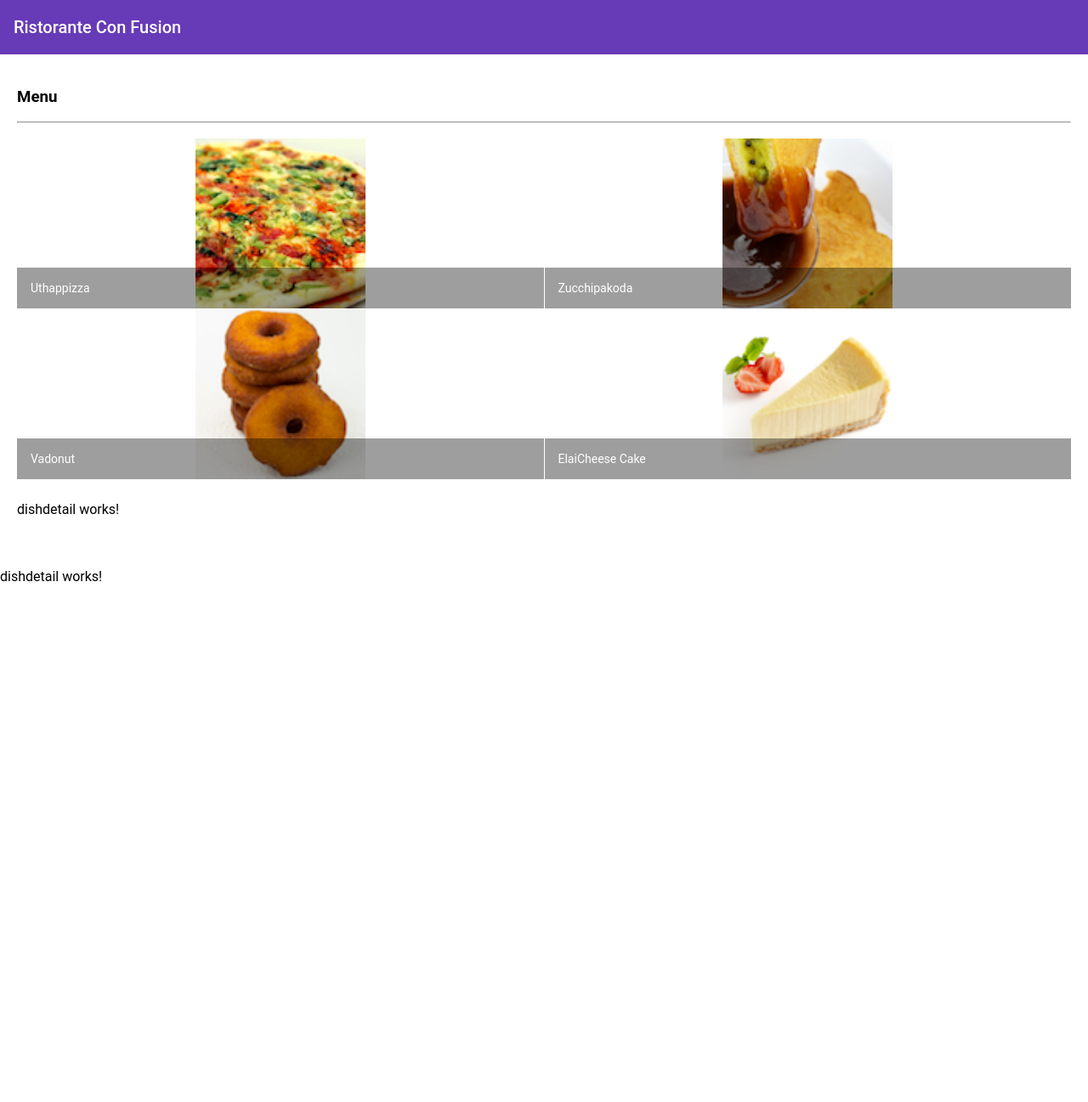
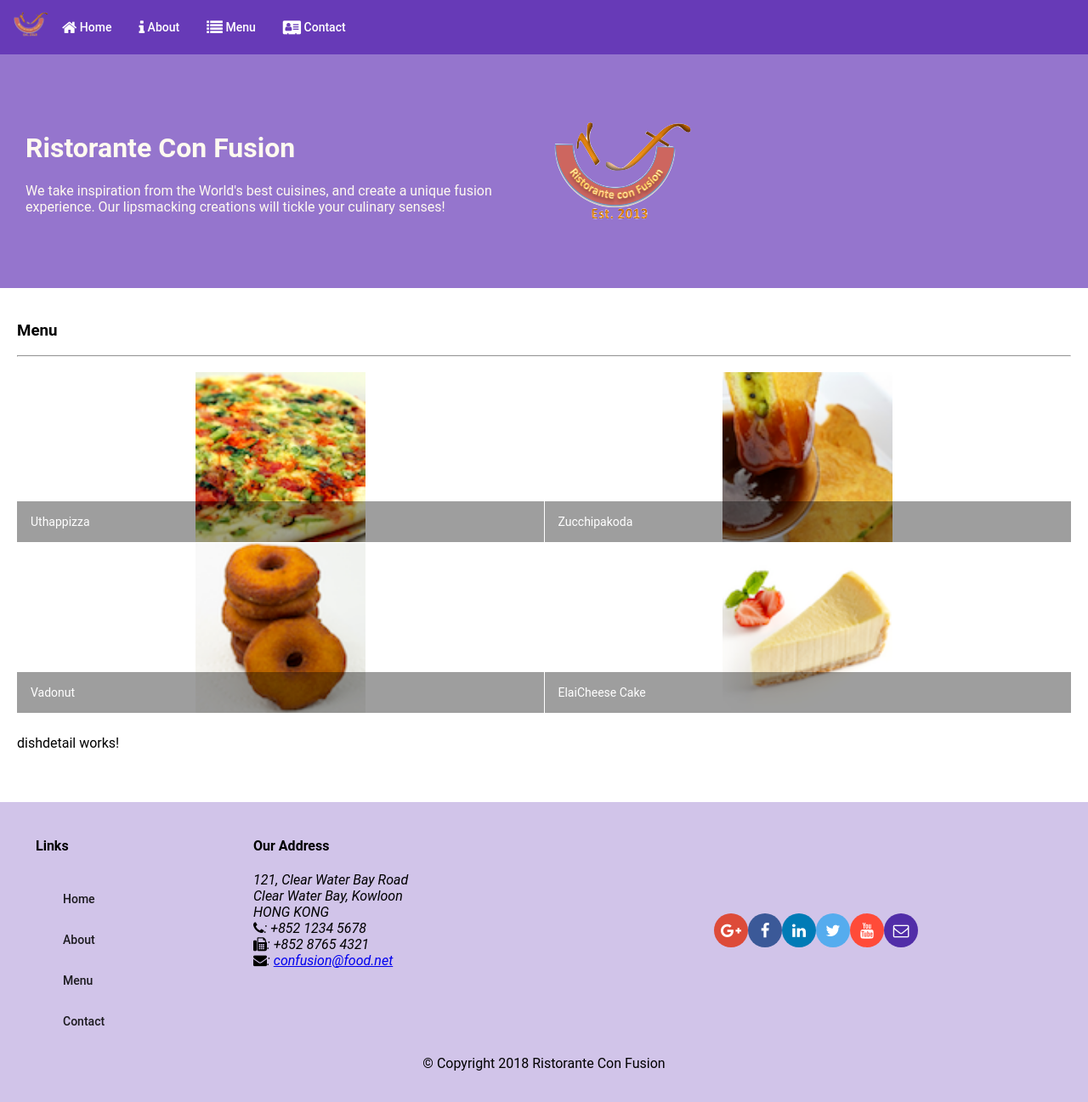
Before and after one commit to barathkumar2699/angular, an Angular app: page / in a window 1280 px wide. Shown: the whole page at 85% size. Before the commit the page ends 800 px from the top, so only its background shows below. Built offline with nearby package versions, Linux system fonts and the light colour scheme.

Commit message:
Header And Footer

```diff
--- a/src/app/app.component.html
+++ b/src/app/app.component.html
@@ -1,5 +1,5 @@
-<mat-toolbar color="primary"> <span>Ristorante Con Fusion</span> </mat-toolbar>
+<app-header></app-header>
 
 <app-menu></app-menu>
 
-<app-dishdetail></app-dishdetail>
+<app-footer></app-footer>
--- a/src/app/footer/footer.component.html
+++ b/src/app/footer/footer.component.html
@@ -1,3 +1,43 @@
-<p>
-  footer works!
-</p>
+<div class="container footer"
+    fxLayout="row wrap"
+    fxLayout.lt-md="column"
+    fxLayoutAlign="center center"
+    fxLayoutGap="10px">
+
+  <div fxFlex="100" fxFlex.gt-sm="50">
+    <div fxLayout="row">
+      <div fxFlex="40" fxFlexOffset="20px">
+        <h4>Links</h4>
+        <mat-list>
+          <mat-list-item><a mat-button>Home</a></mat-list-item>
+          <mat-list-item><a mat-button>About</a></mat-list-item>
+          <mat-list-item><a mat-button>Menu</a></mat-list-item>
+          <mat-list-item><a mat-button>Contact</a></mat-list-item>
+        </mat-list>
+      </div>
+      <div fxFlex="55">
+        <h4>Our Address</h4>
+        <address style="text-size: 80%">
+          121, Clear Water Bay Road<br> Clear Water Bay, Kowloon<br> HONG KONG<br>
+          <i class="fa fa-phone"></i>: +852 1234 5678<br>
+          <i class="fa fa-fax"></i>: +852 8765 4321<br>
+          <i class="fa fa-envelope"></i>:
+          <a href="mailto:confusion@food.net">confusion@food.net</a>
+        </address>
+      </div>
+    </div>
+  </div>
+  <div fxFlex="100" fxFlex.gt-sm="45">
+    <div style="text-align:center">
+      <a mat-icon-button class="btn-google-plus" href="http://google.com/+"><i class="fa fa-google-plus fa-lg"></i></a>
+      <a mat-icon-button class="btn-facebook" href="http://www.facebook.com/profile.php?id="><i class="fa fa-facebook fa-lg"></i></a>
+      <a mat-icon-button class="btn-linkedin" href="http://www.linkedin.com/in/"><i class="fa fa-linkedin fa-lg"></i></a>
+      <a mat-icon-button class="btn-twitter" href="http://twitter.com/"><i class="fa fa-twitter fa-lg"></i></a>
+      <a mat-icon-button class="btn-youtube" href="http://youtube.com/"><i class="fa fa-youtube fa-lg"></i></a>
+      <a mat-icon-button class="btn-mail" href="mailto:"><i class="fa fa-envelope-o fa-lg"></i></a>
+    </div>
+  </div>
+  <div>
+      <p>© Copyright 2018 Ristorante Con Fusion</p>
+  </div>
+</div>
--- a/src/app/footer/footer.component.scss
+++ b/src/app/footer/footer.component.scss
@@ -0,0 +1,21 @@
+$lt-gray: #ddd;
+$background-dark: #512DA8;
+$background-light: #9575CD;
+$background-pale: #D1C4E9;
+
+@mixin zero-margin($pad-up-down, $pad-left-right) {
+    margin: 0px auto;
+    padding: $pad-up-down $pad-left-right;
+}
+
+.footer{
+    background-color: $background-pale;
+    @include zero-margin(20px, 0px);
+}
+
+.btn-facebook {color:#fff!important; background-color:#3b5998!important;}
+.btn-google-plus{color:#fff!important;background-color:#dd4b39!important;}
+.btn-youtube{color:#fff!important;background-color:#ff4b39!important;}
+.btn-linkedin{color:#fff!important;background-color:#007bb6!important;}
+.btn-twitter{color:#fff!important;background-color:#55acee!important;}
+.btn-mail{color:#fff!important;background-color:#512DA8!important;}
--- a/src/app/header/header.component.html
+++ b/src/app/header/header.component.html
@@ -1,3 +1,27 @@
-<p>
-  header works!
-</p>
+<mat-toolbar color="primary">
+  <span><img src="/assets/images/logo.png" height=30 width=41></span>
+  <a mat-button><span class="fa fa-home fa-lg"></span> Home</a>
+  <a mat-button><span class="fa fa-info fa-lg"></span> About</a>
+  <a mat-button><span class="fa fa-list fa-lg"></span> Menu</a>
+  <a mat-button><span class="fa fa-address-card fa-lg"></span> Contact</a>
+</mat-toolbar>
+
+<div class="container jumbotron"
+    fxLayout="row"
+    fxLayout.sm="column"
+    fxLayout.xs="column"
+    fxLayoutAlign.xs="start center"
+    fxLayoutAlign.sm="start center"
+    fxLayoutAlign.gt-sm="center center"
+    fxLayoutGap="10px">
+
+  <div fxFlex fxFlex.gt-sm="50%">
+    <h1>Ristorante Con Fusion</h1>
+    <p>We take inspiration from the World's best cuisines, and create a unique fusion experience. Our lipsmacking creations
+      will tickle your culinary senses!</p>
+  </div>
+  <div fxFlex fxFlex.gt-sm="20%">
+    <img src="/assets/images/logo.png" alt="Logo">
+  </div>
+  <div fxFlex></div>
+</div>
--- a/src/app/header/header.component.scss
+++ b/src/app/header/header.component.scss
@@ -0,0 +1,16 @@
+$lt-gray: #ddd;
+$background-dark: #512DA8;
+$background-light: #9575CD;
+$background-pale: #D1C4E9;
+
+@mixin zero-margin($pad-up-down, $pad-left-right) {
+    margin: 0px auto;
+    padding: $pad-up-down $pad-left-right;
+}
+
+.jumbotron {
+    @include zero-margin(70px,30px);
+    background: $background-light ;
+    color:floralwhite;
+    min-height: 150px;
+}
--- a/src/styles.scss
+++ b/src/styles.scss
@@ -14,3 +14,38 @@
   margin: 20px;
   display: flex;
 }
+
+
+
+$lt-gray: #ddd;
+$background-dark: #512DA8;
+$background-light: #9575CD;
+$background-pale: #D1C4E9;
+$primary-color-dark:   #512DA8;
+$primary-color:        #673AB7;
+$primary-color-light:  #D1C4E9;
+$primary-color-text:   #FFFFFF;
+$accent-color:         #FFC107;
+$primary-text-color:   #212121;
+$secondary-text-color: #757575;
+$divider-color:        #BDBDBD;
+
+@mixin zero-margin($pad-up-down, $pad-left-right) {
+    margin: 0px auto;
+    padding: $pad-up-down $pad-left-right;
+}
+
+
+.background-primary {
+    background-color: $background-dark!important;
+  }
+.background-accent {
+    background-color: $accent-color!important;
+  }
+.text-floral-white {
+    color: floralwhite!important;
+}
+
+.flex-spacer {
+  flex: 1 1 auto;
+}
```
